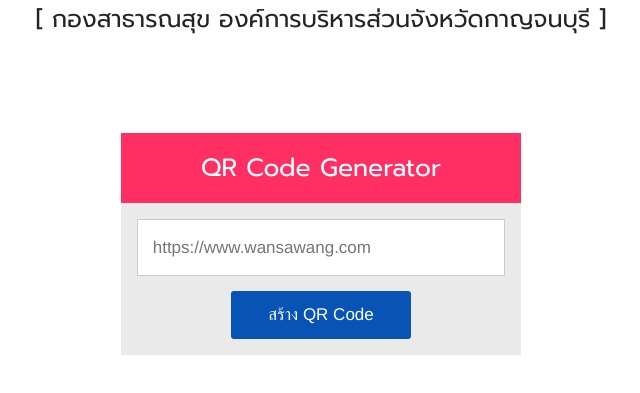
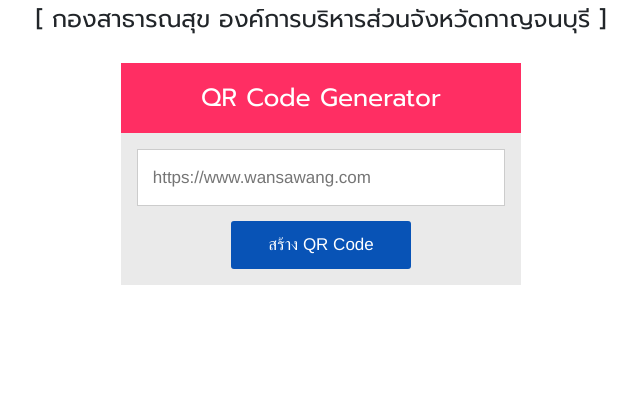
Before and after one commit to kanpaohealth/qrcode, a plain HTML site: page index.html in a window 1280 px wide. Shown: the part 261-654 px from the top of the page, without its empty margins (319-959 px from the left). Drawn offline with nearby package versions, Linux system fonts and the light colour scheme; a web font is replaced by a local one.

Commit message:
Update style.css

```diff
--- a/css/style.css
+++ b/css/style.css
@@ -15,7 +15,7 @@
     .form {
       font-family: Helvetica, sans-serif;
       max-width: 400px;
-      margin: 100px auto;
+      margin: 30px auto;
       text-align: center;
       padding: 16px;
       background: #EAEAEA;
```
